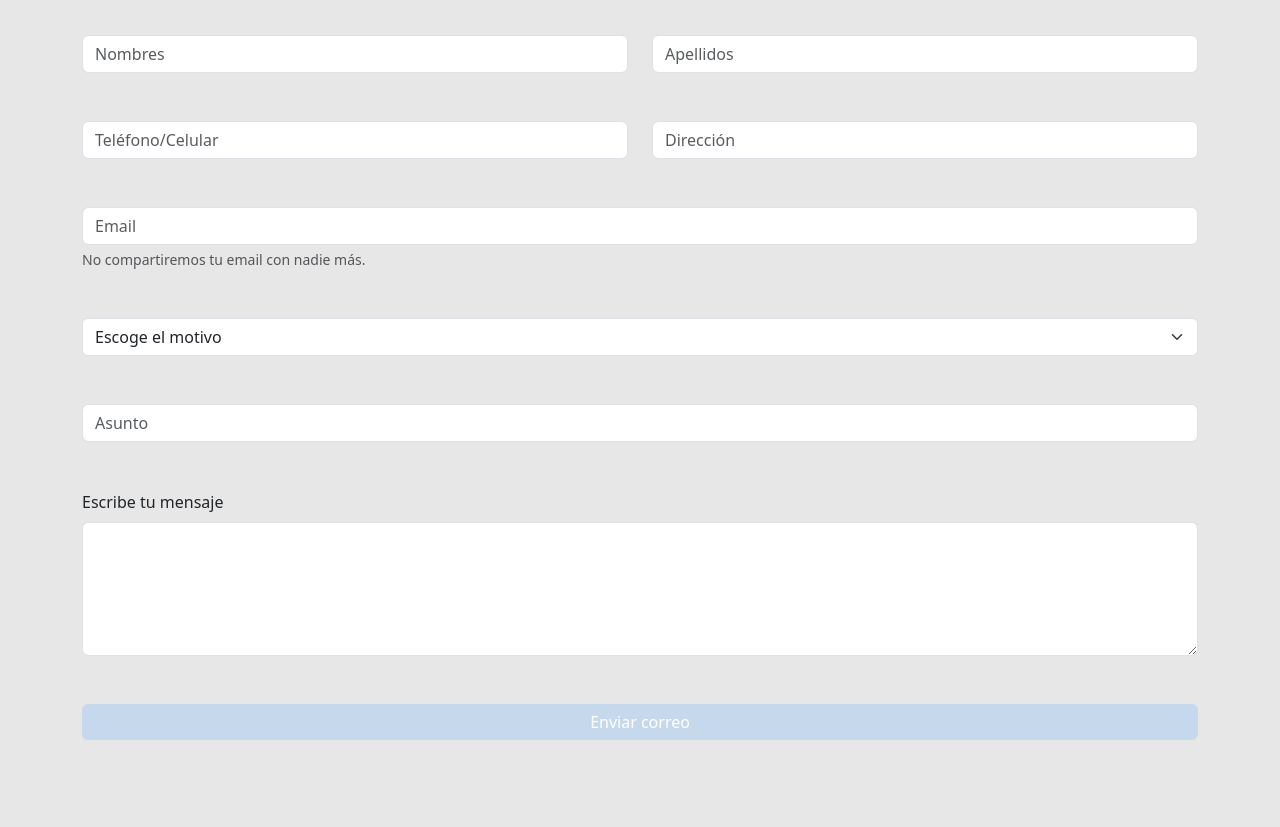
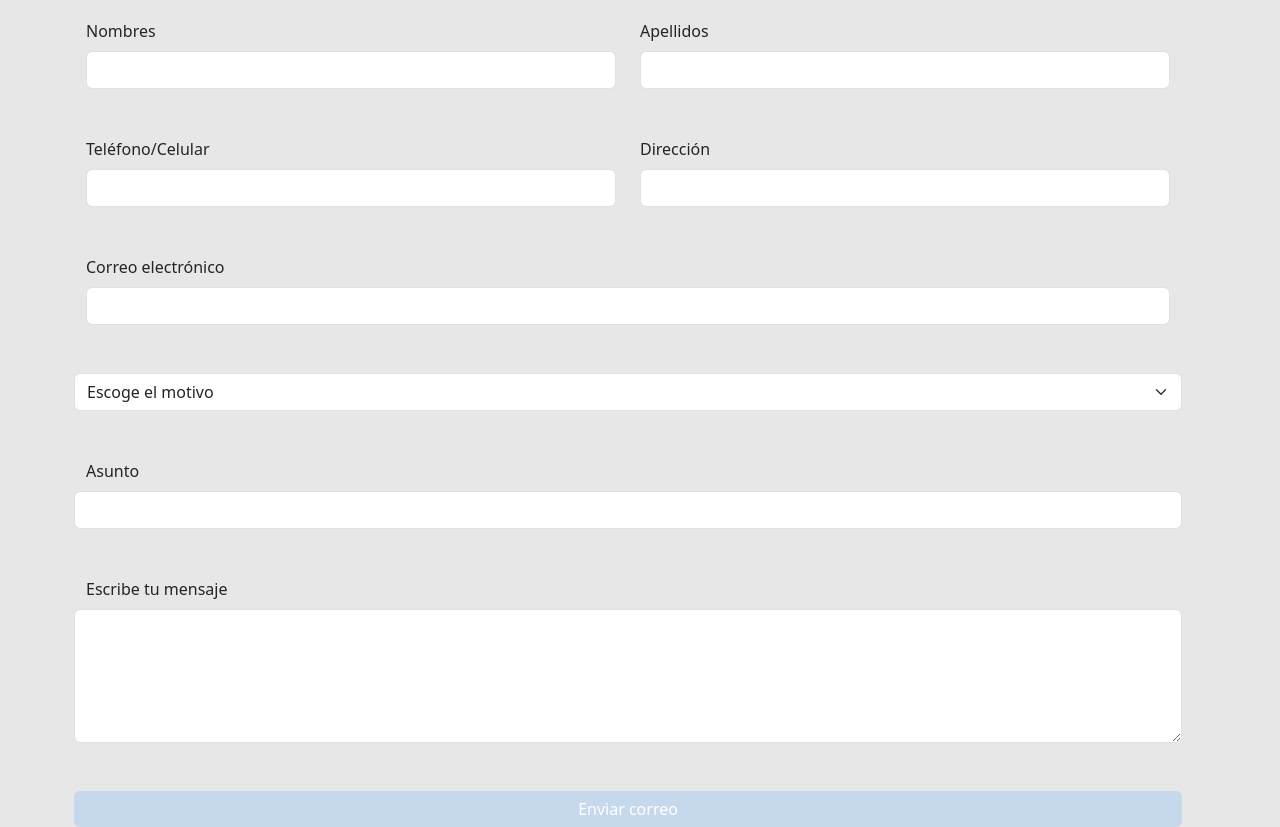
Before and after one commit to mac093/BIT-MusicStore, a plain HTML site: page pages/contactanos.html in a window 1280 px wide. Shown: the part 113-940 px from the top of the page. Before the commit the page ends 853 px from the top, so only its background shows below. Drawn offline with nearby package versions, Linux system fonts and the light colour scheme.

Commit message:
ajustes de js

```diff
--- a/main.js
+++ b/main.js
@@ -11,3 +11,24 @@ imgZoomables.forEach( img => {
         }
     });
 });
+
+
+// Example starter JavaScript for disabling form submissions if there are invalid fields
+(() => {
+  'use strict'
+
+  // Fetch all the forms we want to apply custom Bootstrap validation styles to
+  const forms = document.querySelectorAll('.needs-validation')
+
+  // Loop over them and prevent submission
+  Array.from(forms).forEach(form => {
+    form.addEventListener('submit', event => {
+      if (!form.checkValidity()) {
+        event.preventDefault()
+        event.stopPropagation()
+      }
+
+      form.classList.add('was-validated')
+    }, false)
+  })
+})()
--- a/pages/contactanos.html
+++ b/pages/contactanos.html
@@ -10,53 +10,97 @@
 <body>
 
     <div class="container">
-        <form class="contact-form">
-            <!--Título formulario-->
+        <form class="contact-form row g-3 needs-validation" novalidate>
             <h1 class="main-title">Contáctanos</h1>
-
-            <div class="row mb-5">
+            <div class="row">
                 <div class="col">
-                    <input type="text" class="form-control" placeholder="Nombres" aria-label="First name">
+                    <label class="form-label">Nombres</label>
+                    <input type="text" class="form-control" required>
+                    <div class="valid-feedback">
+                        Looks good!
+                    </div>
+                    <div class="invalid-feedback">
+                        Por favor, ingrese su nombre.
+                    </div>
                 </div>
                 <div class="col">
-                    <input type="text" class="form-control" placeholder="Apellidos" aria-label="Last name">
+                    <label class="form-label">Apellidos</label>
+                    <input type="text" class="form-control" required>
+                    <div class="valid-feedback">
+                        Looks good!
+                    </div>
+                    <div class="invalid-feedback">
+                        Por favor, ingrese sus apellidos.
+                    </div>
                 </div>
             </div>
 
-            <div class="row mb-5">
+            <div class="row mt-5">
                 <div class="col">
-                    <input type="text" class="form-control" placeholder="Teléfono/Celular" aria-label="Phone">
+                    <label class="form-label">Teléfono/Celular</label>
+                    <input type="text" class="form-control" required>
+                    <div class="valid-feedback">
+                        Looks good!
+                    </div>
+                    <div class="invalid-feedback">
+                        Por favor, ingrese un número de teléfono válido.
+                    </div>
                 </div>
                 <div class="col">
-                    <input type="text" class="form-control" placeholder="Dirección" aria-label="Address">
+                    <label class="form-label">Dirección</label>
+                    <input type="text" class="form-control" required>
+                    <div class="invalid-feedback">
+                        Por favor, ingrese su dirección.
+                    </div>
                 </div>
             </div>
 
-            <div class="mb-5">
-                <input type="email" class="form-control" id="InputEmail1" placeholder="Email" aria-describedby="emailHelp">
-                <div id="emailHelp" class="form-text">No compartiremos tu email con nadie más.</div>
+            <div class="row mt-5">
+                <div class="col">
+                    <label class="form-label">Correo electrónico</label>
+                    <input type="email" class="form-control" id="InputEmail1" required>
+                    <div class="invalid-feedback">
+                        Por favor, ingrese un correo electrónico válido.
+                    </div>
+                </div>
             </div>
 
-            <select class="form-select mb-5" aria-label="Motivo">
-                <option selected>Escoge el motivo</option>
+            <div class="row mt-5">
+                <select class="form-select" aria-label="Motivo" required>
+                    <option selected disabled value="">Escoge el motivo</option>
                     <option value="2">Error en la página</option>
                     <option value="3">Problemas con mi pedido</option>
                     <option value="4">Información general</option>
                 </select>
-
-            <div class="mb-5">
-                <input type="text" class="form-control" id="asuntoid" placeholder="Asunto" aria-label="subject">
+                <div class="invalid-feedback">
+                    Por favor, seleccione un motivo.
+                </div>
             </div>
 
-            <div class="mb-5">
-                <label for="exampleFormControlTextarea1" class="form-label">Escribe tu mensaje</label>
-                <textarea class="form-control" id="exampleFormControlTextarea1" rows="5"></textarea>
+            <div class="row mt-5">
+                <label class="form-label">Asunto</label>
+                <input type="text" class="form-control" required>
+                <div class="invalid-feedback">
+                    Por favor, ingrese el asunto.
+                </div>
             </div>
 
+            <div class="row mt-5">
+                <label class="form-label">Escribe tu mensaje</label>
+                <textarea class="form-control" rows="5" required></textarea>
+                <div class="invalid-feedback">
+                    Por favor, ingrese su mensaje.
+                </div>
+            </div>
+
+            <div class="row mt-5">
                 <button type="submit" class="btn btn-primary">Enviar correo</button>
+            </div>
         </form>
 
     </div>
 
+<script src="https://cdn.jsdelivr.net/npm/bootstrap@5.3.7/dist/js/bootstrap.bundle.min.js" integrity="sha384-ndDqU0Gzau9qJ1lfW4pNLlhNTkCfHzAVBReH9diLvGRem5+R9g2FzA8ZGN954O5Q" crossorigin="anonymous"></script>
+<script src="../main.js"></script>
 </body>
 </html>
```
Lines whose indentation alone changed are shown as unchanged.
